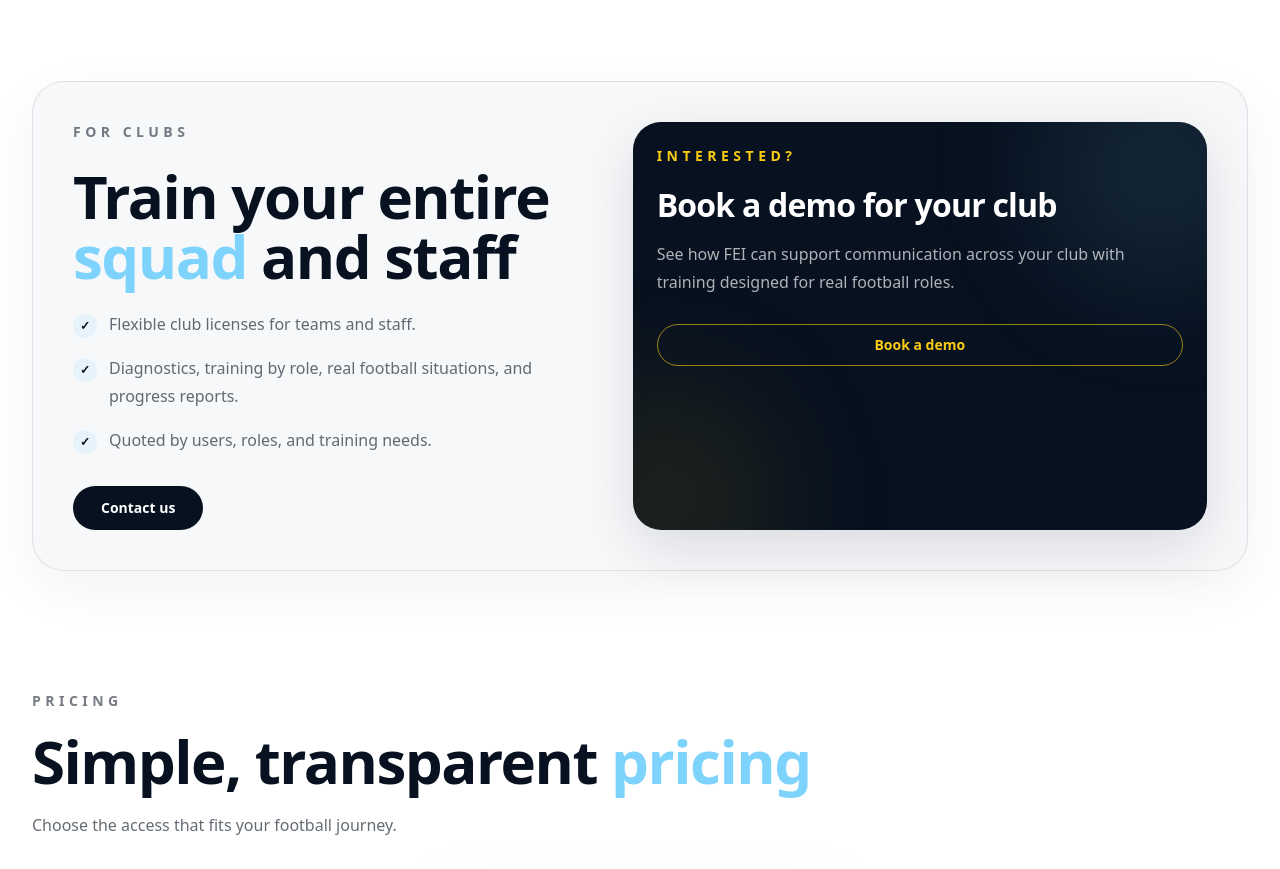
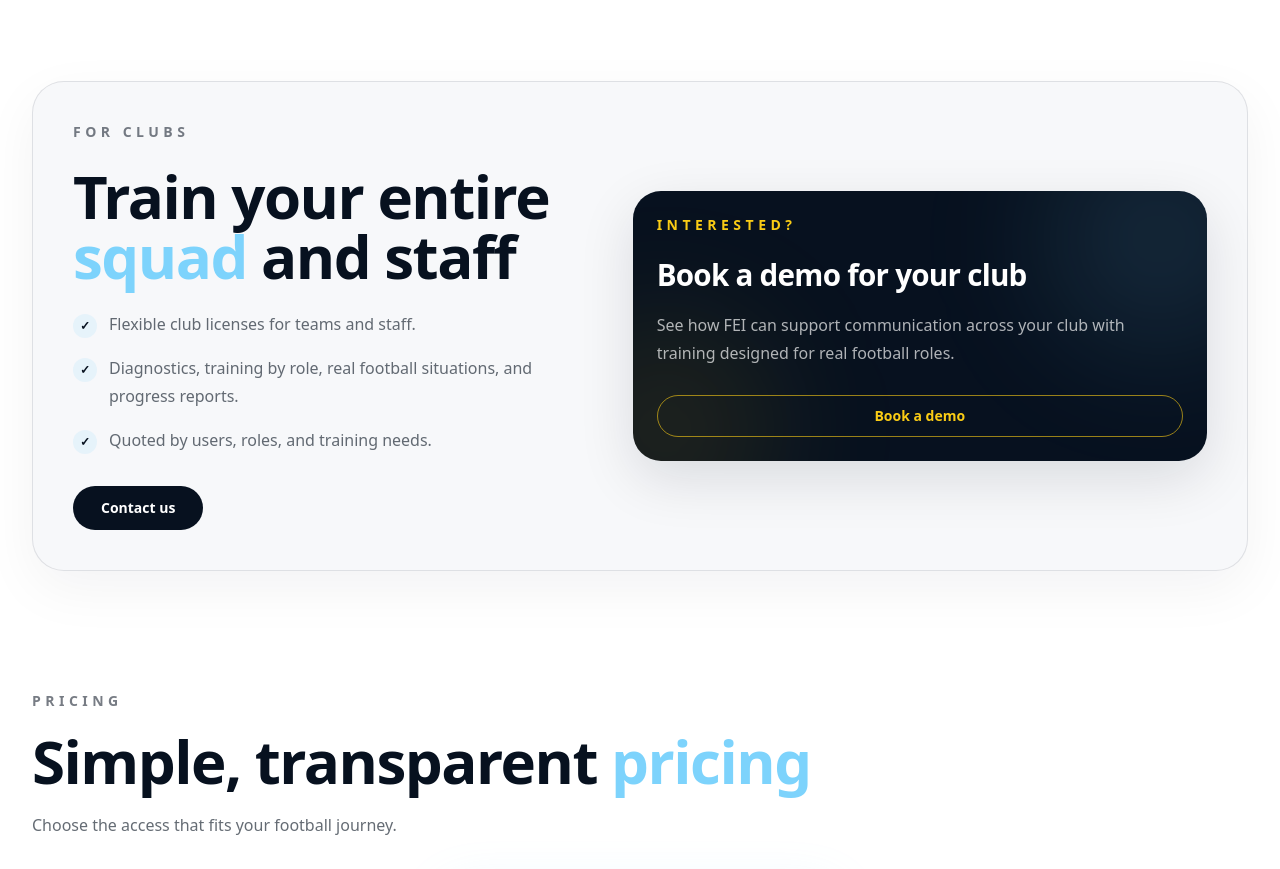
Before and after one commit to feifootball/fei-platform, a Next.js app: page / in a window 1280 px wide. Shown: the part 1980-2849 px from the top of the page. Built offline with nearby package versions, Linux system fonts and the light colour scheme.

Commit message:
Reduce for clubs demo card size

```diff
--- a/app/page.tsx
+++ b/app/page.tsx
@@ -501,7 +501,7 @@ export default function Home() {
       <section id="for-clubs" className="scroll-mt-24 bg-white px-5 py-14 sm:px-8 sm:py-18">
         <div className="mx-auto max-w-7xl">
           <div className="rounded-[2rem] border border-fei-bg/10 bg-[#F7F8FA] p-6 shadow-[0_18px_55px_rgba(7,17,31,0.05)] sm:p-8 lg:p-10">
-            <div className="grid gap-10 lg:grid-cols-[0.95fr_1.05fr] lg:items-stretch">
+            <div className="grid gap-10 lg:grid-cols-[0.95fr_1.05fr] lg:items-center">
               <div className="flex flex-col justify-between">
                 <div>
                   <p className="text-sm font-black uppercase tracking-[0.32em] text-fei-bg/55">
@@ -552,7 +552,7 @@ export default function Home() {
                 </a>
               </div>
 
-              <div className="relative overflow-hidden rounded-[1.75rem] bg-fei-bg p-5 text-white shadow-[0_18px_55px_rgba(7,17,31,0.12)] sm:p-6">
+              <div className="relative mx-auto w-full max-w-[620px] overflow-hidden rounded-[1.75rem] bg-fei-bg p-5 text-white shadow-[0_18px_55px_rgba(7,17,31,0.12)] sm:p-6 lg:mr-0">
                 <div className="pointer-events-none absolute -right-16 -top-16 h-56 w-56 rounded-full bg-fei-sky/12 blur-3xl" />
                 <div className="pointer-events-none absolute -bottom-20 -left-20 h-56 w-56 rounded-full bg-fei-yellow/10 blur-3xl" />
 
@@ -561,7 +561,7 @@ export default function Home() {
                     {lang === "en" ? "INTERESTED?" : "¿TE INTERESA?"}
                   </p>
 
-                  <h3 className="mt-5 text-3xl font-black tracking-tight text-white sm:text-[2rem]">
+                  <h3 className="mt-5 text-2xl font-black tracking-tight text-white sm:text-[1.85rem]">
                     {lang === "en" ? "Book a demo for your club" : "Agenda una demo para tu club"}
                   </h3>
 
```
